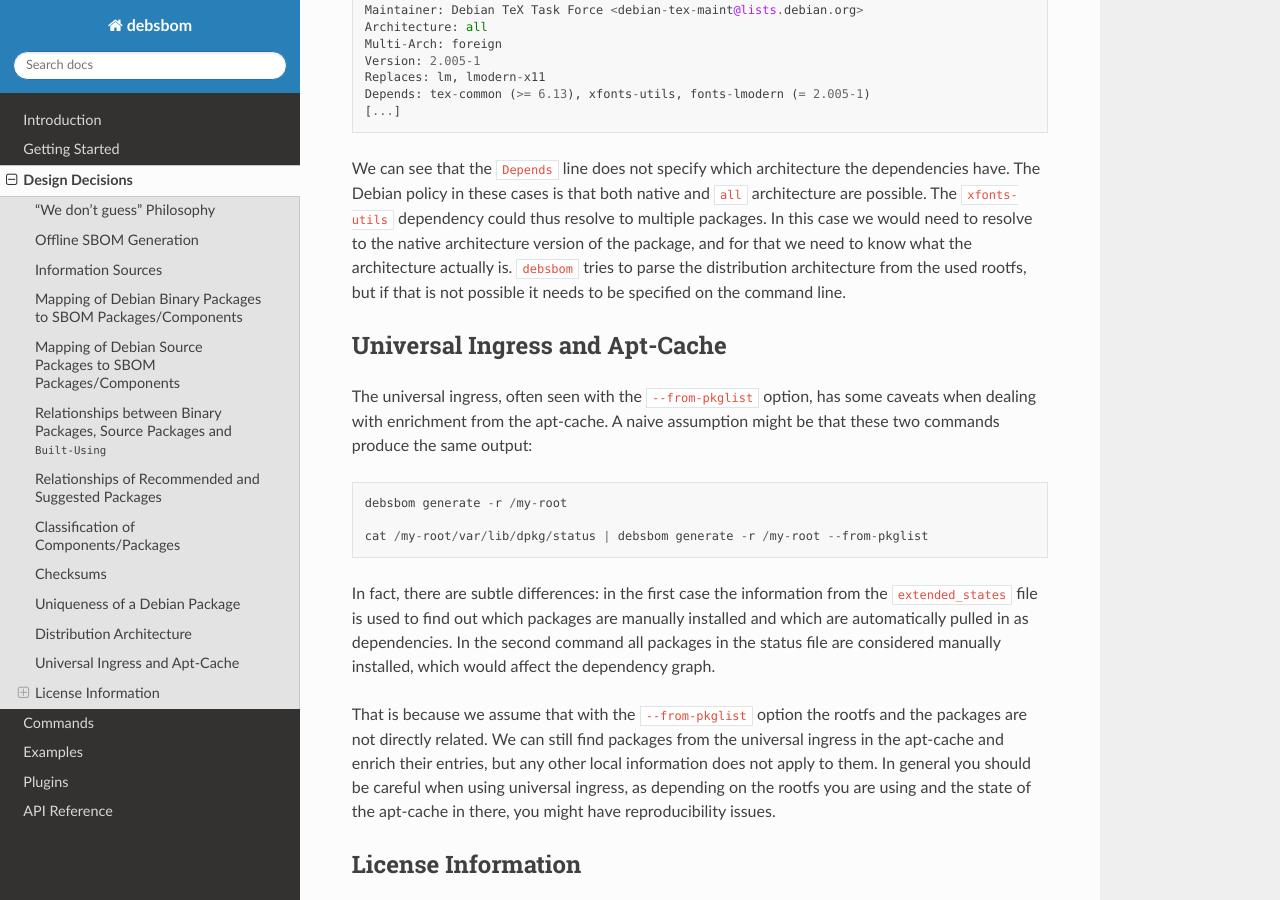
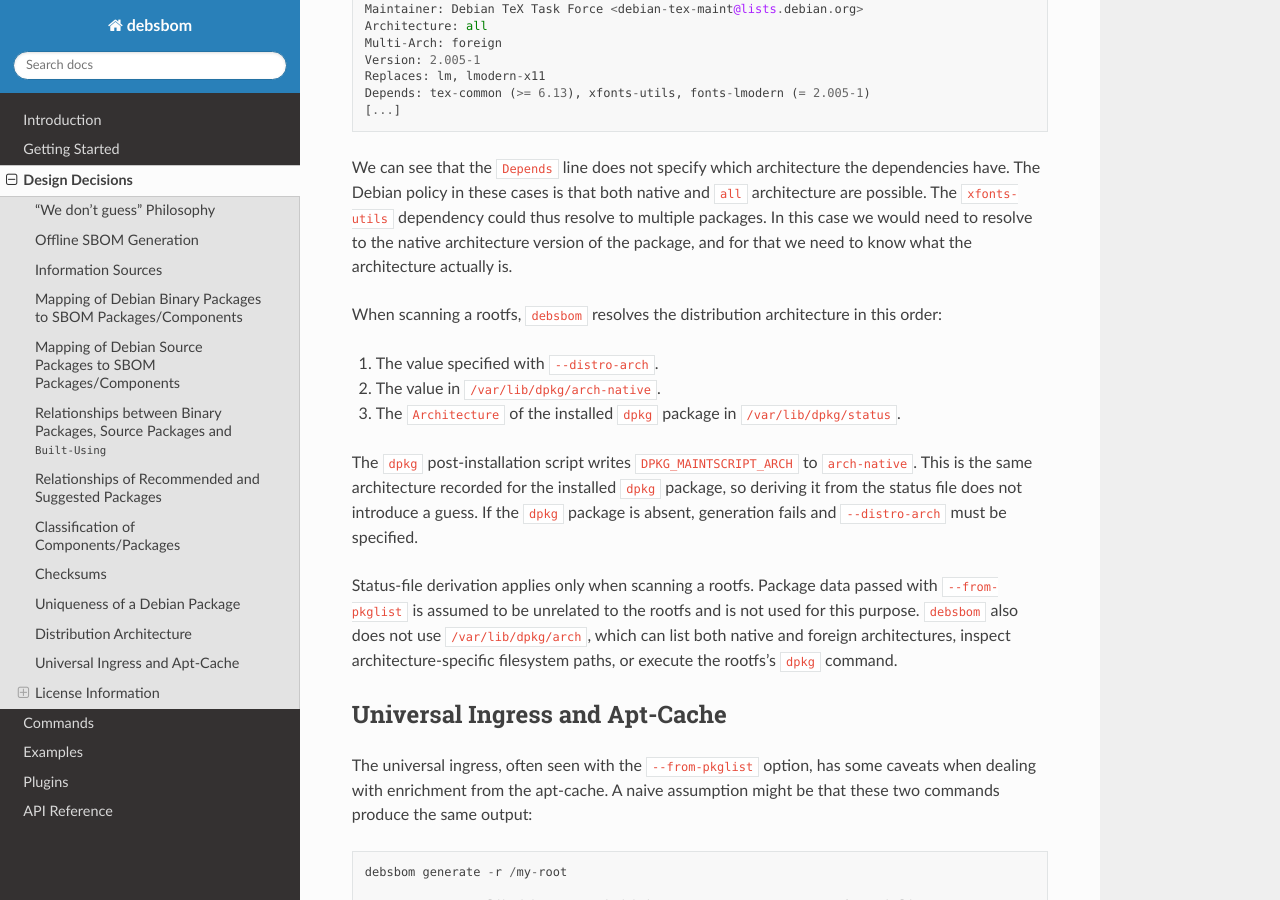
Before and after one commit to siemens/debsbom, a Sphinx documentation site: the page built from docs/source/design-decisions.rst, in a window 1280 px wide and 900 px high, scrolled down 6553 px. Built offline with Sphinx 7.4.7 and the Read the Docs theme 3.1.0, drawn with Linux system fonts in a browser that asks for light colours; some of the changed text lies outside the part shown.

Commit message:
docs(design-decisions): document distro architecture resolution
Signed-off-by: Hakan Dilek <hakandilek@gmail.com>

```diff
--- a/docs/source/design-decisions.rst
+++ b/docs/source/design-decisions.rst
@@ -27,7 +27,7 @@
     :widths: 15, 15
 
     /var/lib/dpkg/status, Contains the installed package list for the distribution; is required unless ``--from-pkglist`` is used
-    /var/lib/dpkg/arch-native, Contains the native architecture for the distribution; required unless ``--distro-arch`` is specified
+    /var/lib/dpkg/arch-native, Contains the native architecture for the distribution when written by dpkg 1.22.16 or newer; optional
     /var/lib/apt/lists/*, "Contains apt-cache information, used for enrichment of source and binary packages; optional"
     /var/lib/apt/extended-states, Contains information which packages are manually installed; used for building of the dependency graph; optional
     /usr/share/doc/*/copyright, Contains licensing information for installed packages; only used with the ``--with-licenses`` option; optional
@@ -193,7 +193,17 @@
     Depends: tex-common (>= 6.13), xfonts-utils, fonts-lmodern (= 2.005-1)
     [...]
 
-We can see that the ``Depends`` line does not specify which architecture the dependencies have. The Debian policy in these cases is that both native and ``all`` architecture are possible. The ``xfonts-utils`` dependency could thus resolve to multiple packages. In this case we would need to resolve to the native architecture version of the package, and for that we need to know what the architecture actually is. ``debsbom`` tries to parse the distribution architecture from the used rootfs, but if that is not possible it needs to be specified on the command line.
+We can see that the ``Depends`` line does not specify which architecture the dependencies have. The Debian policy in these cases is that both native and ``all`` architecture are possible. The ``xfonts-utils`` dependency could thus resolve to multiple packages. In this case we would need to resolve to the native architecture version of the package, and for that we need to know what the architecture actually is.
+
+When scanning a rootfs, ``debsbom`` resolves the distribution architecture in this order:
+
+#. The value specified with ``--distro-arch``.
+#. The value in ``/var/lib/dpkg/arch-native``.
+#. The ``Architecture`` of the installed ``dpkg`` package in ``/var/lib/dpkg/status``.
+
+The ``dpkg`` post-installation script writes ``DPKG_MAINTSCRIPT_ARCH`` to ``arch-native``. This is the same architecture recorded for the installed ``dpkg`` package, so deriving it from the status file does not introduce a guess. If the ``dpkg`` package is absent, generation fails and ``--distro-arch`` must be specified.
+
+Status-file derivation applies only when scanning a rootfs. Package data passed with ``--from-pkglist`` is assumed to be unrelated to the rootfs and is not used for this purpose. ``debsbom`` also does not use ``/var/lib/dpkg/arch``, which can list both native and foreign architectures, inspect architecture-specific filesystem paths, or execute the rootfs's ``dpkg`` command.
 
 Universal Ingress and Apt-Cache
 -------------------------------
```
